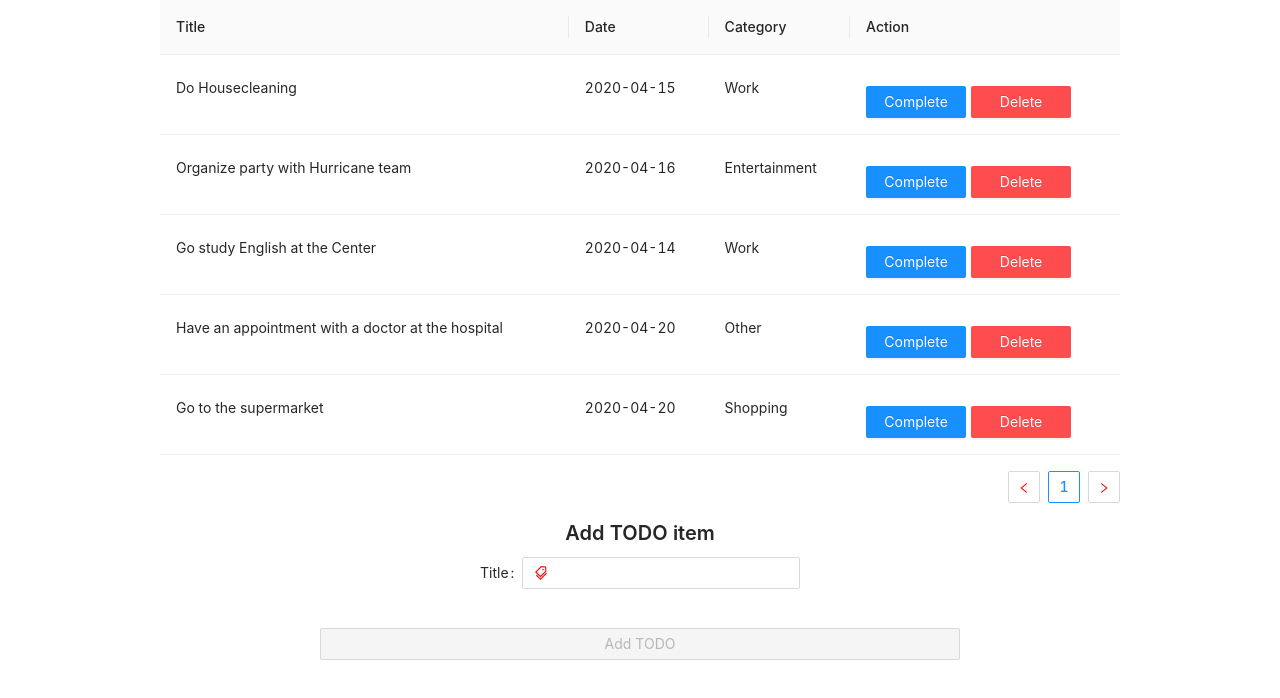
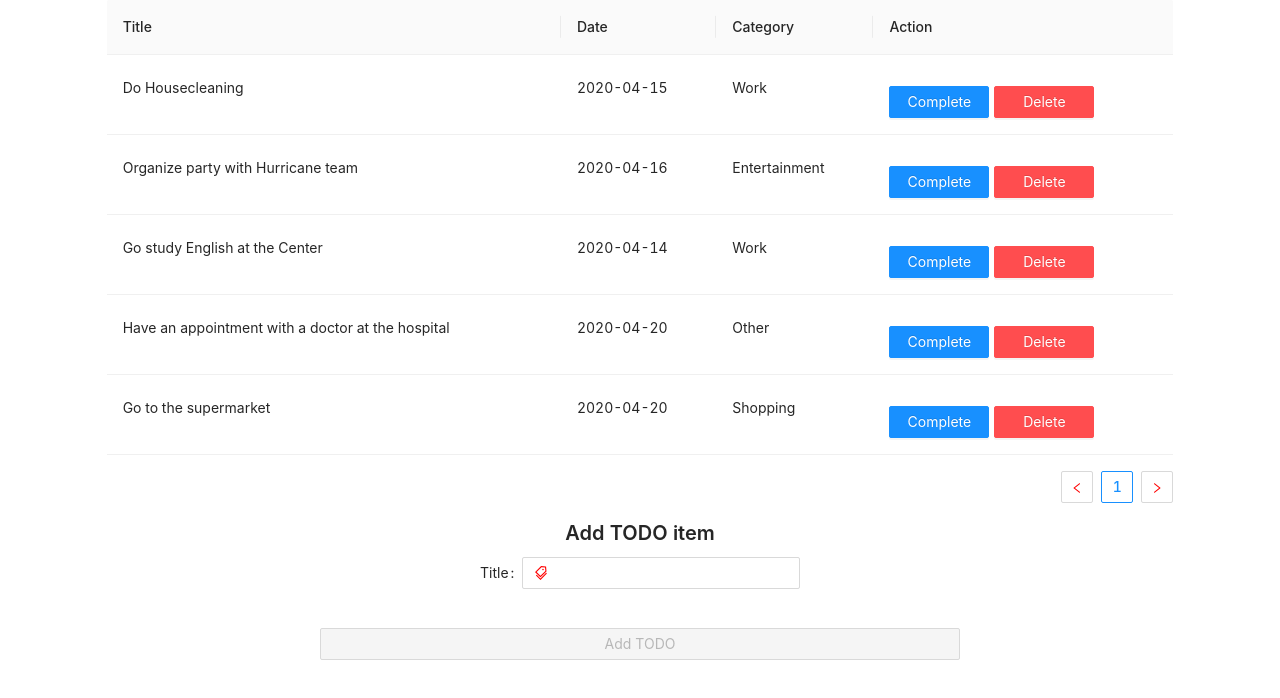
Before and after one commit to viet-vo-360/todo-list, a React (Create React App) app: page / in a window 1280 px wide. Shown: the top 698 px of the page. Built offline with nearby package versions, Linux system fonts and the light colour scheme; the HTML template or start-up script is replaced by a standard one.

Commit message:
update UI

```diff
--- a/src/App.js
+++ b/src/App.js
@@ -17,7 +17,7 @@ const App = () => {
   return (
     <TodoContext.Provider value={[todos, dispatchTodos]}>
       <Row type="flex" justify="center">
-        <Col xs={24} sm={24} md={24} lg={18} xl={18}>
+        <Col xs={24} sm={24} md={24} lg={20} xl={20}>
           <Table dataSource={todos} columns={FORM_COLUMNS} pagination={{ pageSize: 5 }} />
         </Col>
       </Row>
```
